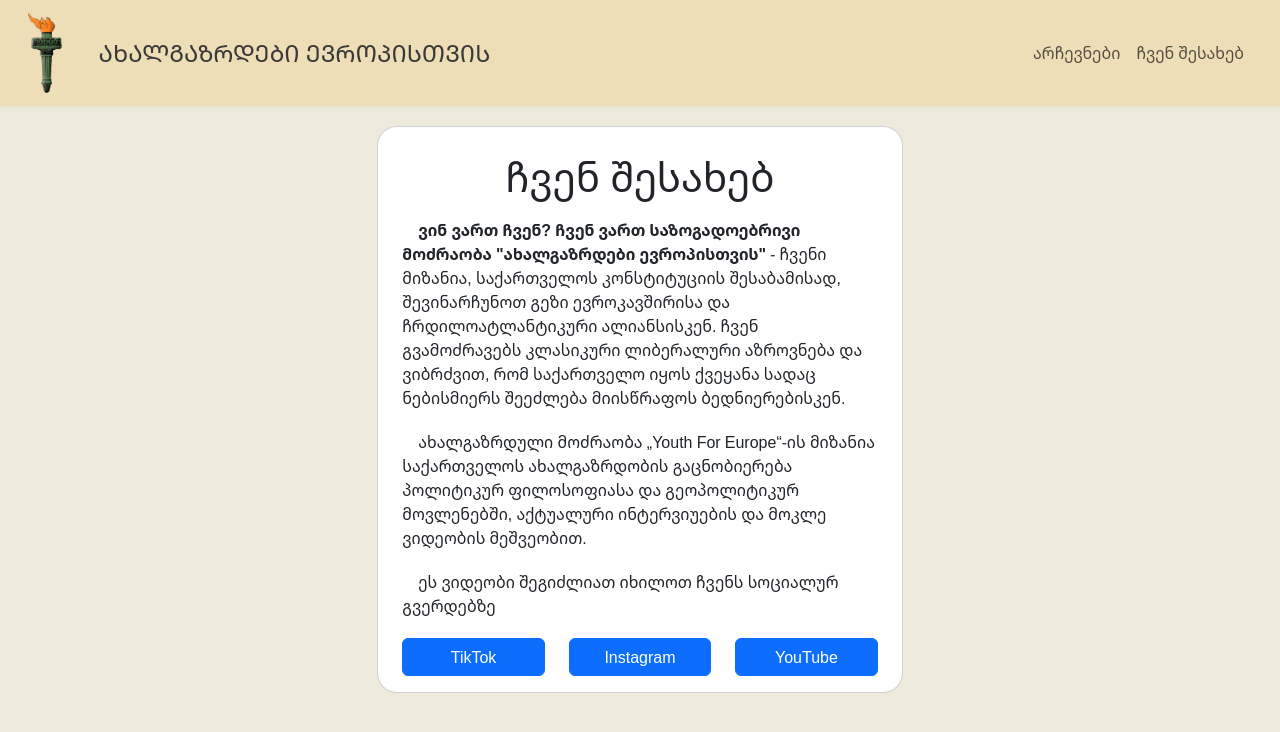
After one commit to luka1231123/yfeg2, a Flask app: page /about in a window 1280 px wide. The commit adds this page. Shown: the top 732 px of the page. Run offline with Flask 2, Linux system fonts and the light colour scheme.

Commit message:
modified:   app.py 	modified:   stats.db 	new file:   templates/about.html.j2 	modified:   templates/macros.html.j2

```diff
--- a/app.py
+++ b/app.py
@@ -99,13 +99,13 @@ def submitSt():
         msg.attach(MIMEText(body, 'plain'))
 
 
-        # Sending the email
+         #Sending the email
         try:
             server = smtplib.SMTP(smtp_server, smtp_port)
             server.starttls()  # Secure the connection
             server.login(smtp_username, smtp_password)
             server.sendmail(sender_email, receiver_email, msg.as_string())
-            print("Email sent successfully!")
+            print("Email sent successfully სტუმ!")
         except Exception as e:
             print(f"Error: {e}")
         finally:
@@ -156,7 +156,7 @@ def submitMs():
         smtp_port = 587  # For TLS
         smtp_username = "yfeg2024@hotmail.com"
         smtp_password = "Dacva100"
-
+        msg.attach(MIMEText(body, 'plain'))
 
         # Sending the email
         try:
@@ -230,9 +230,11 @@ def statia(id):
 
 @app.route("/inter")
 def inter():
-    global idx
     return render_template('inter.html.j2', idx=idx)
 
+@app.route("/about")
+def about():
+    return render_template('about.html.j2')
 
 if __name__ == "__main__":
     app.run(debug=True)
--- /dev/null
+++ b/templates/about.html.j2
@@ -0,0 +1,37 @@
+{% extends 'base.html.j2' %}
+{% import 'macros.html.j2' as mak%}
+
+{% block head %}
+<title>ჩვენ შესახებ</title>
+<link rel="stylesheet" href="{{ url_for('static', filename='css/arch.css') }}">
+{% endblock %}
+
+{% block body %}
+
+{{ mak.nav() }}
+
+<div class="container-fluid">
+  <div class="row justify-content-center">
+    <div class="col-md-5 p-1">
+      <div class="card px-3 px-sm-4 py-3 mt-3" style="border-radius: 20px;">
+        <h1 class="text-center">ჩვენ შესახებ</h1>
+        <div class="body-text text-justify medium"><b>&emsp;ვინ ვართ ჩვენ? ჩვენ ვართ საზოგადოებრივი მოძრაობა "ახალგაზრდები ევროპისთვის" </b> - ჩვენი მიზანია, საქართველოს კონსტიტუციის შესაბამისად, შევინარჩუნოთ გეზი ევროკავშირისა და ჩრდილოატლანტიკური ალიანსისკენ. ჩვენ გვამოძრავებს კლასიკური ლიბერალური აზროვნება და ვიბრძვით, რომ საქართველო იყოს ქვეყანა სადაც ნებისმიერს შეეძლება მიისწრაფოს ბედნიერებისკენ.</div>
+        <div class="body-text text-justify medium">&emsp;ახალგაზრდული მოძრაობა „Youth For Europe“-ის მიზანია საქართველოს ახალგაზრდობის გაცნობიერება პოლიტიკურ ფილოსოფიასა და გეოპოლიტიკურ მოვლენებში, აქტუალური ინტერვიუების და მოკლე ვიდეობის მეშვეობით.</div>
+        <div class="body-text text-justify medium">&emsp;ეს ვიდეობი შეგიძლიათ იხილოთ ჩვენს სოციალურ გვერდებზე</div>
+    <div class="row">
+        <div class="col-4">
+            <a href="https://www.tiktok.com/@youthforeuropegeorgia" class="btn btn-primary w-100">TikTok</a>
+        </div>
+        <div class="col-4">
+            <a href="https://www.instagram.com/youthforeurope_georgia" class="btn btn-primary w-100">Instagram</a>
+        </div>
+        <div class="col-4">
+            <a href="https://youtube.com/@youthforeuropegeorgia?si=bNd6MtvkLCuxi-3K" class="btn btn-primary w-100">YouTube</a>
+        </div>
+    </div>
+      </div>
+    </div>
+  </div>
+</div>
+
+{%endblock%}
--- a/templates/macros.html.j2
+++ b/templates/macros.html.j2
@@ -24,7 +24,7 @@
           <a class="nav-link" href="/archevnebi">არჩევნები</a>
         </li>
         <li class="nav-item">
-          <a class="nav-link" href="#">ჩვენ შესახებ</a>
+          <a class="nav-link" href="/about">ჩვენ შესახებ</a>
         </li>
       </ul>
     </div>
```
Also changed, not shown: stats.db.
